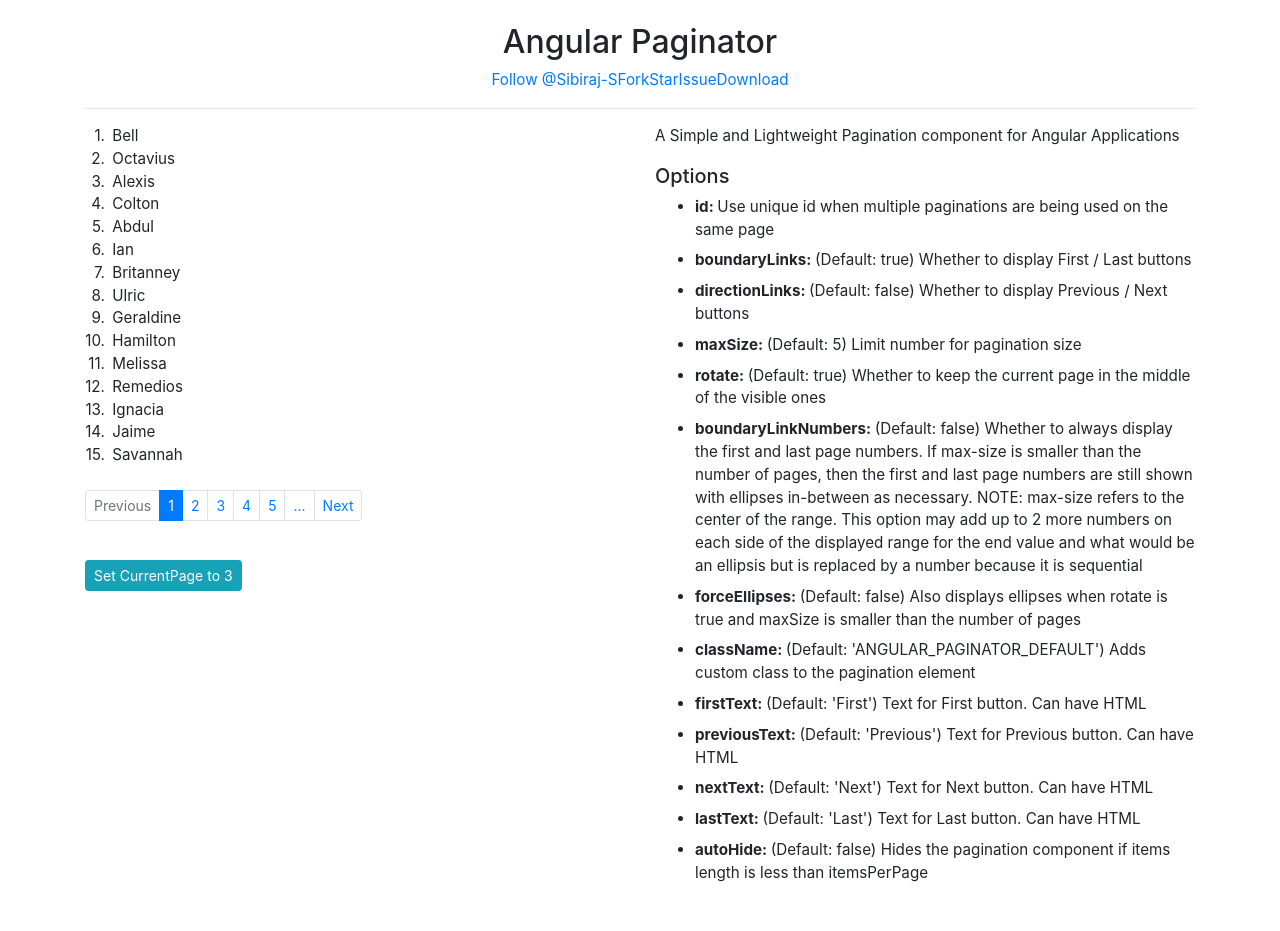
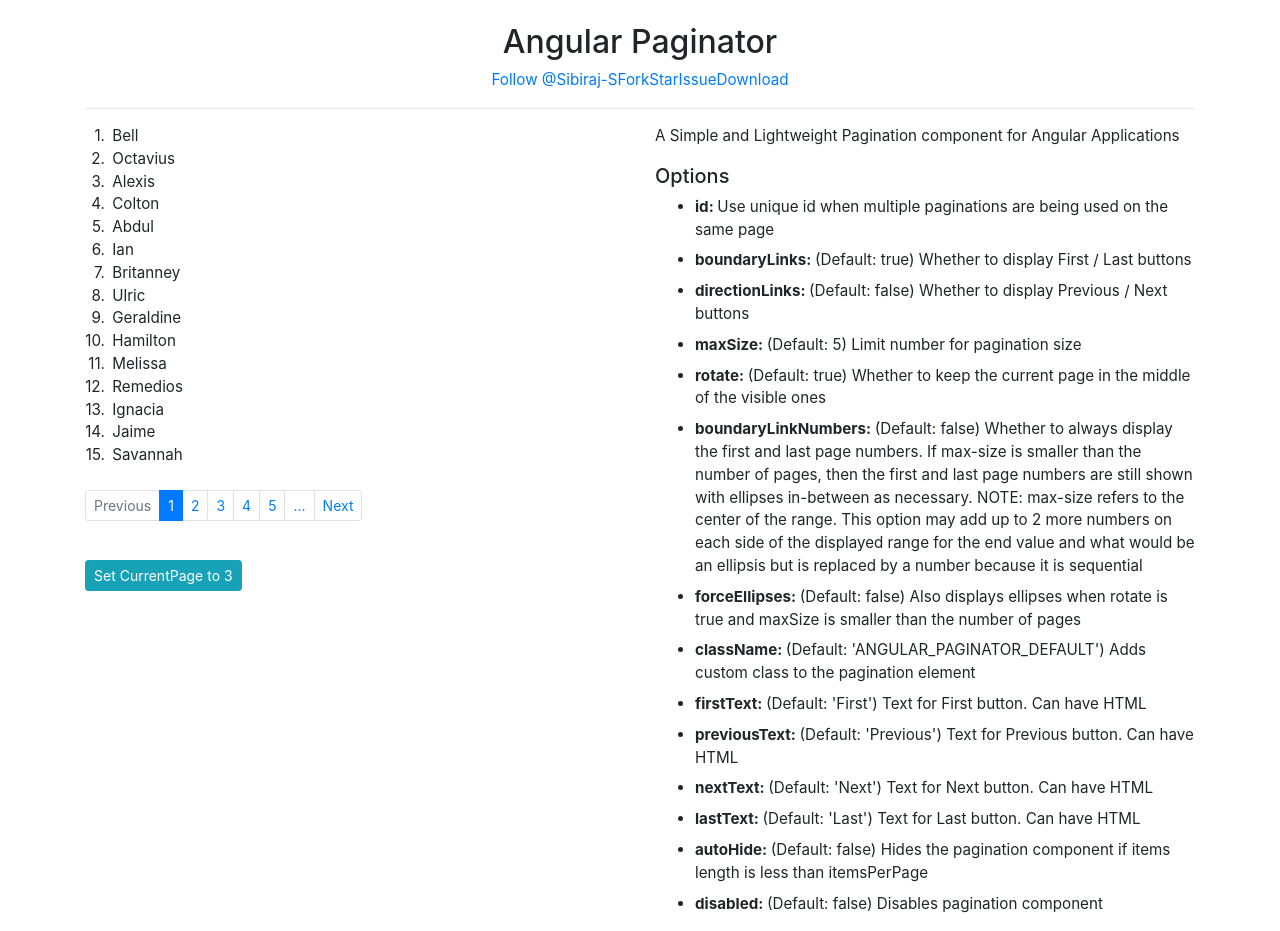
Before and after one commit to sibiraj-s/angular-paginator, an Angular app: page / in a window 1280 px wide. Before the commit the page ends 901 px from the top, so only its background shows below. Built offline with nearby package versions, Linux system fonts and the light colour scheme; no server answers.

Commit message:
chore: update docs

```diff
--- a/src/app/app.component.html
+++ b/src/app/app.component.html
@@ -71,6 +71,9 @@
           <li>
             <b>autoHide: </b>(Default: false) Hides the pagination component if items length is less than itemsPerPage
           </li>
+          <li>
+            <b>disabled: </b>(Default: false) Disables pagination component
+          </li>
         </ul>
       </div>
     </div>
```
Also changed, not shown: 6 other files (tests, documents, lock files or other folders).
